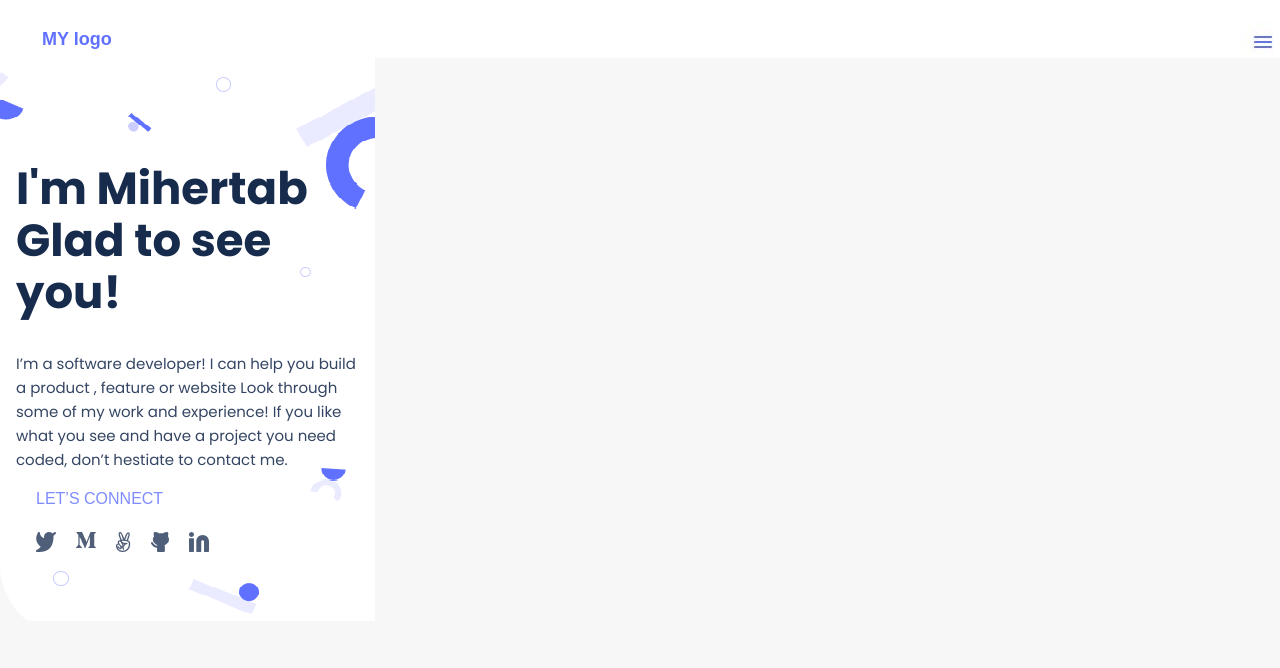
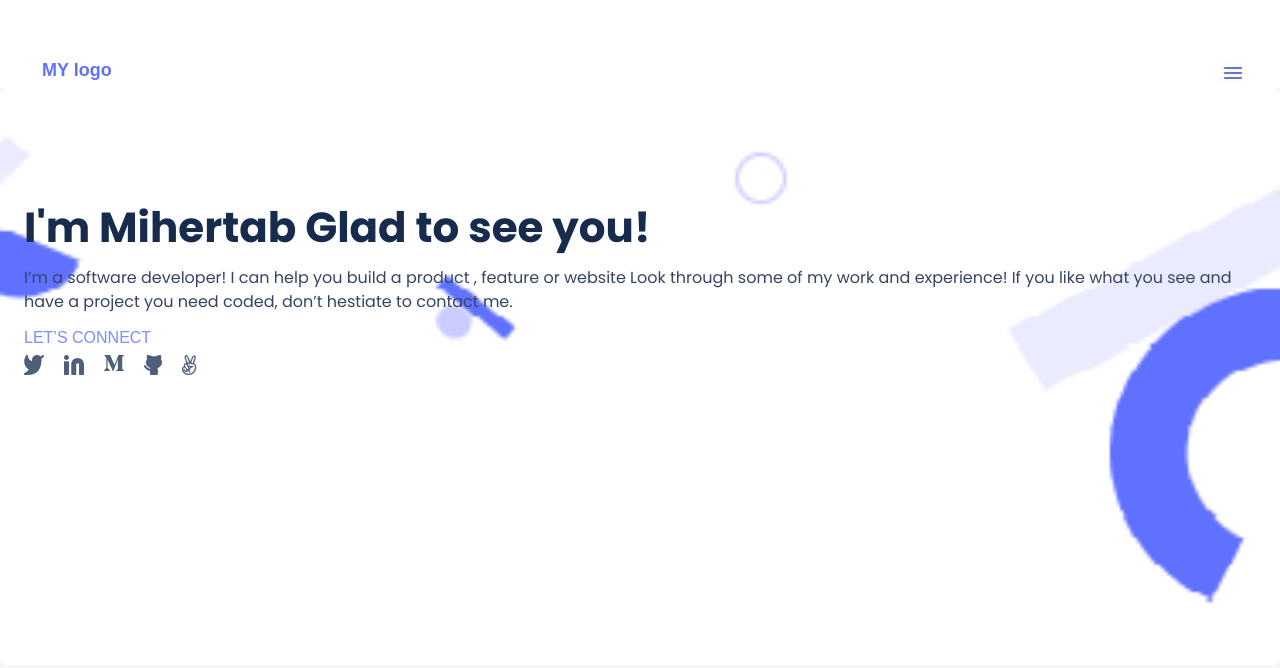
Before and after one commit to DamenaM/setup-and-mobile-first-project, a website: page index.html in a window 1280 px wide. Drawn offline with Linux system fonts and the light colour scheme.

Commit message:
adding h1 and secation

```diff
--- a/index.html
+++ b/index.html
@@ -8,35 +8,38 @@
     <link rel="stylesheet" href="style.css">
     </head>
 <body>
-<section class="Workssection1">
-    <header class="Header">
-        <a class="mylogo">MY logo</a>
-         <nav>
+<header class="Header">
+     <a class="mylogo">MY logo</a>
+             <nav>
             <a href="#"> </a>
             <img href src="./image/logobuger.JPG">
-         </nav>
-    </header>
-     <div class="cardBack01">
+     </nav>
+</header>
+<main class="Workssection1">
+
         <div class="mainiam">
-            <h2 > I'm Mihertab Glad to see you!</h2>
+            <h1 class="introdaction"> I'm Mihertab Glad to see you!</h1>
         </div>
         <div class="section_01">
-            <p > I’m a software developer! I can help you build a product ,
+            <p class="about"> I’m a software developer! I can help you build a product ,
                 feature or website Look through some of my work and experience! If you like what
                 you see and have a project you need coded, don’t hestiate to contact me. </p>
         </div>
+        <div class="letconnect">
+            <h4 class="connectmywork"> LET’S CONNECT</h4>
+        </div>
         <div class = "social-section">
-                    <h4 class="connectmywork"> LET’S CONNECT</h4>
                 <ul class="social-icons-mywork">
                     <li><a href="#"><img src="./image/Vectortweet.png" alt=""></a></li>
+                    <li><a href="#"><img src="./image/Linkedin.svg" alt=""></a></li>
                     <li><a href="#"><img src="./image/VectorM.jpg" alt=""></a></li>
+                    <li><a href="#"><img src="./image/VectorGit.png" alt=""></a></li>
                     <li><a href="#"><img src="./image/Vector5.png" alt=""></a></li>
-                    <li><a href="#"><img src="./image/VectorGit.png" alt=""></a></li>
-                    <li><a href="#"><img src="./image/Linkedin.svg" alt=""></a></li>
+
                 </ul>
         </div>
 
-      </div>
-      </section>
+
+</main>
 </body>
 </html>
--- a/style.css
+++ b/style.css
@@ -10,6 +10,7 @@
 body {
   margin: 0;
   background-color: hsl(0deg 3% 71% / 10%);
+
 }
 
 .Header {
@@ -19,8 +20,10 @@ body {
   height: 58px;
   align-items: center;
   background-color: #ffff;
-  padding-top: 20px;
+  padding-top: 70px;
   padding-left: 18px;
+  padding-right: 30px;
+  padding-bottom: 18px;
 }
 
 .mylogo {
@@ -39,34 +42,44 @@ body {
   font-family: 'Poppines', sans-serif;
   letter-spacing: 0;
 }
-
-.main-section {
+.Workssection1 {
+  display: flex;
+  flex-direction: column;
+  padding-left: 24px;
+  padding-right: 24px;
+  border-radius: 8px;
   background-image: url('./image/Mobile-Main_3.png');
+  background-repeat: no-repeat;
   background-size: cover;
-  background-color: #ffff;
-  background-repeat: no-repeat;
-  position: absolute;
-  height: 650px;
-  top: 0;
-  left: -34px;
+  height: 577px;
 }
 
-.container {
-  height: 718px;
+.about {
+  color: #344563;
+  font-weight: 400;
+  font-size: 16px;
+  line-height: 24px;
+  margin-top: 12px;
+  margin-bottom: 12px;
 }
 
 .mainiam {
-  margin-top: 52px;
-  font-family: 'Poppins', sans-serif;
-  font-style: normal;
   font-weight: 700;
   font-size: 30px;
   line-height: 52px;
   align-items: center;
   color: #172b4d;
-  margin-bottom: -20px;
 }
-
+.introdaction {
+  color: #172b4d;
+  font-weight: 700;
+  font-size: 42px;
+  font-family: 'Poppins';
+  font-style: normal;
+  line-height: 52px;
+  margin-top: 114px;
+  margin-bottom: 0;
+}
 .main-header {
   margin-top: 104px;
   font-family: 'Poppins', sans-serif;
@@ -112,19 +125,17 @@ body {
 }
 
 /* social media icons----------------------------------------------------------------------- */
-.Workssection1 {
-  border-radius: 8px;
-}
+
 
 .cardBack01 {
-  background-image: url('./image/Mobile-Main_3.png');
+
   background-repeat: no-repeat;
   box-sizing: border-box;
   display: flex;
   flex-direction: column;
   align-items: center;
   padding: 16px;
-  width: 375px;
+
   height: 568px;
   border: 0 solid #dfe1e6;
   border-bottom-left-radius: 50px;
@@ -219,7 +230,9 @@ body {
   list-style: none;
   margin-right: 240px;
 }
-
+.letconnect {
+  margin-bottom: -28px;
+}
 .connectmywork {
   margin-top: 0;
   font-weight: 500;
@@ -229,12 +242,11 @@ body {
   font-style: normal;
   line-height: 24px;
 }
-
-/* social media icons */
 .social-icons-mywork {
   margin-right: 50px;
   margin-top: 12px;
   list-style: none;
   display: flex;
   gap: 20px;
+
 }
```
